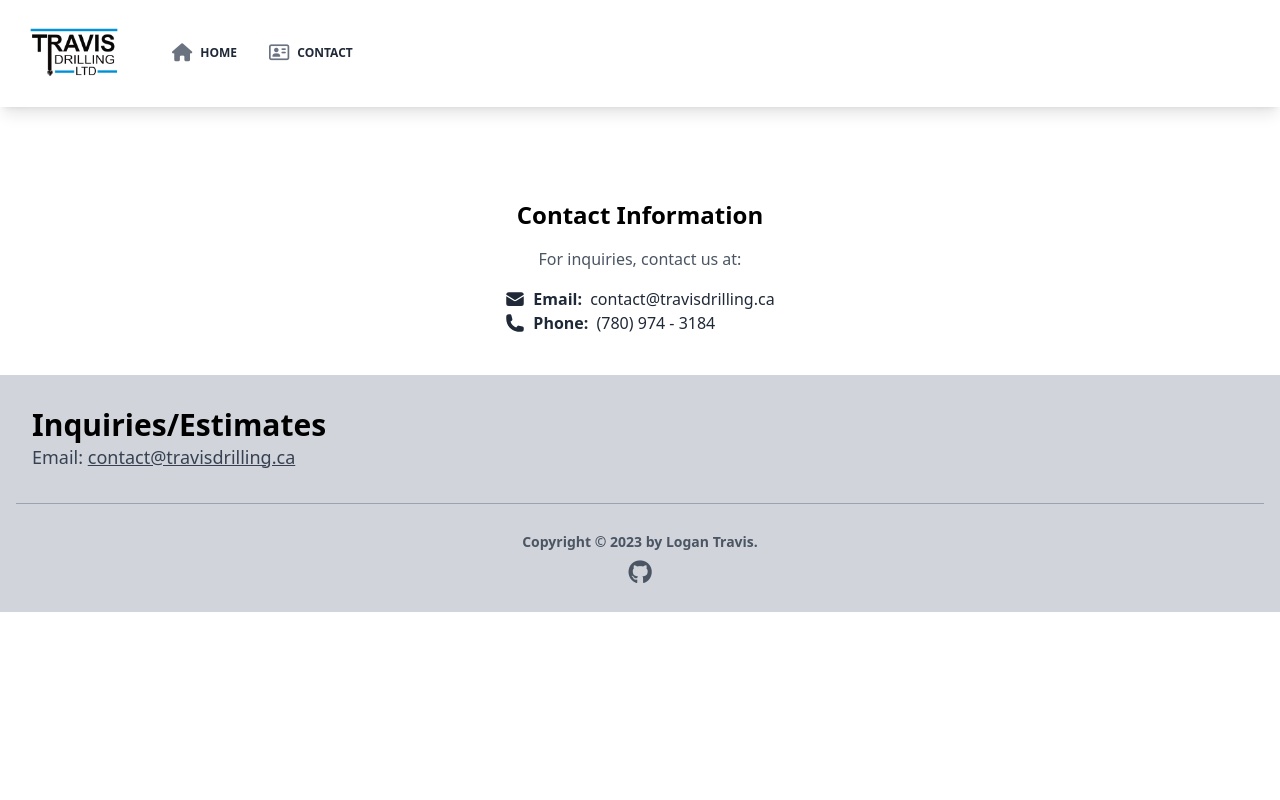
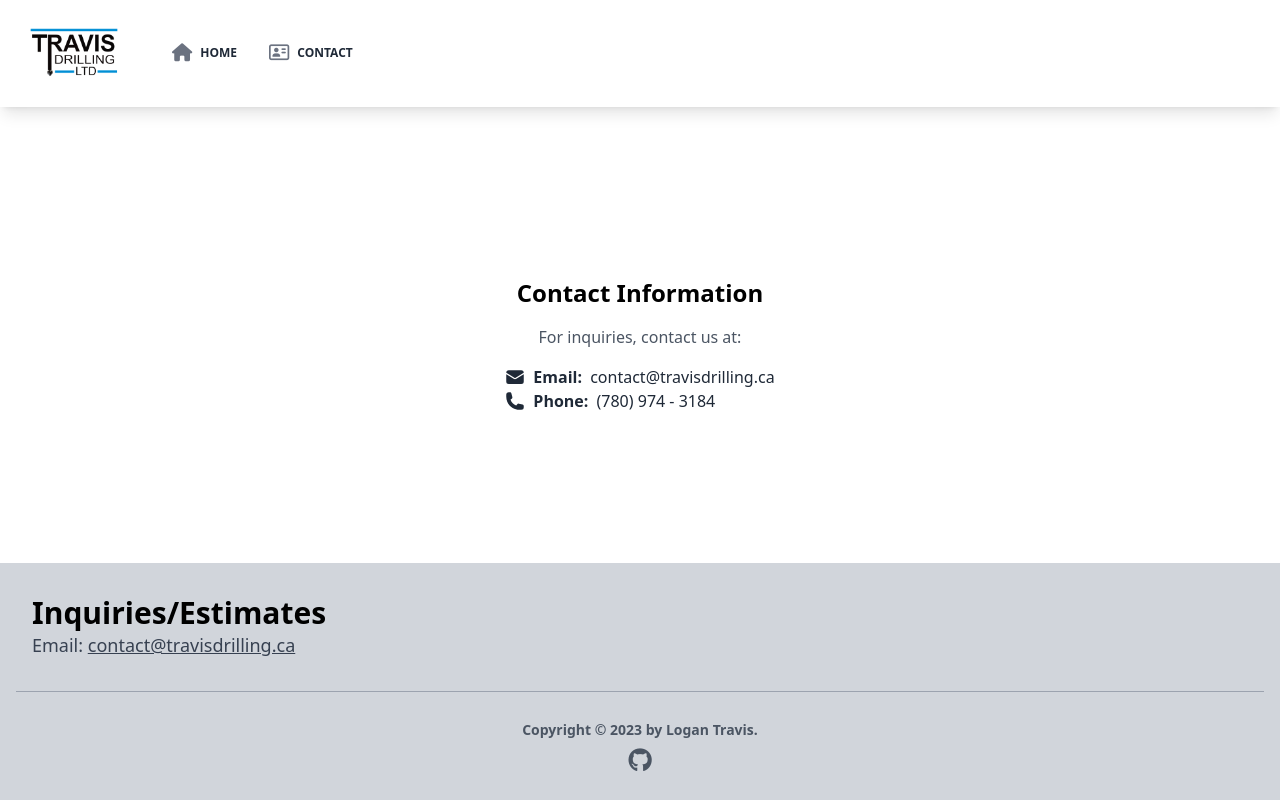
Before and after one commit to Logan9312/Travis-Drilling, a Next.js app: page /contact in a window 1280 px wide. Built offline with nearby package versions, Linux system fonts and the light colour scheme.

Commit message:
Fixing contact Page

```diff
--- a/src/components/Layout.tsx
+++ b/src/components/Layout.tsx
@@ -11,7 +11,7 @@ interface Props {
 
 const Layout = (props: PropsWithChildren<Props>) => {
   return (
-    <div>
+    <div className="flex h-screen flex-col">
       <Head>
         <title>
           Travis Drilling LTD. | Water Well Drilling and Service | Alberta
@@ -60,7 +60,7 @@ const Layout = (props: PropsWithChildren<Props>) => {
       <header>
         <Navbar transparent={props.transparent} />
       </header>
-      <main>{props.children}</main>
+      <main className="flex-grow">{props.children}</main>
       <Footer />
     </div>
   );
--- a/src/pages/contact.tsx
+++ b/src/pages/contact.tsx
@@ -5,8 +5,8 @@ import Layout from "~/components/Layout";
 const Contact: React.FC = () => {
   return (
     <Layout transparent={false}>
-      <div className="flex flex-1 py-10 flex-col items-center justify-center align-middle ">
-        <div className="mt-8 text-center">
+      <div className="flex h-full py-10 flex-col items-center justify-center align-middle">
+        <div className="text-center">
           <h2 className="mb-4 text-2xl font-bold">Contact Information</h2>
           <p className="text-gray-600">
             For inquiries, contact us at:
```
